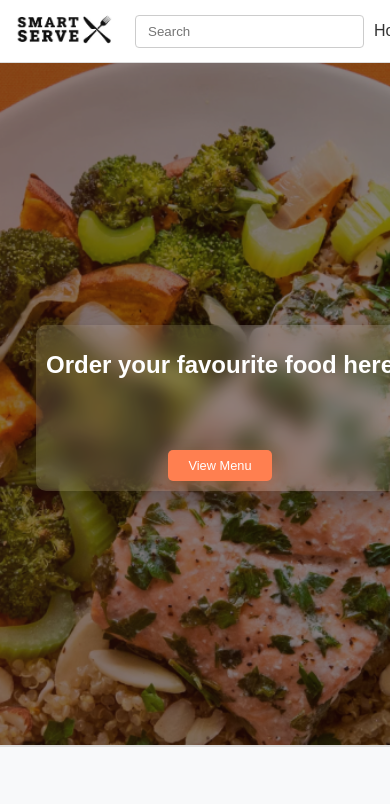
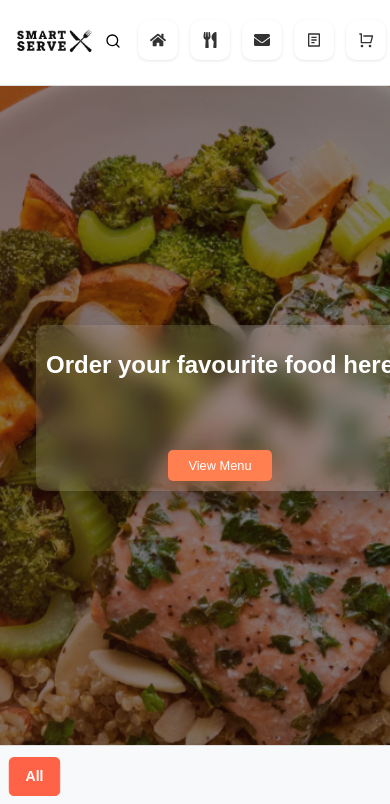
Before and after one commit to MKarthikeyanAI/SmartServing, a React (Create React App) app in the folder frontend_end_user/: page /1/menu_items in a window 390 px wide. Shown: the top 804 px of the page. Built offline with nearby package versions, Linux system fonts and the light colour scheme; no server answers.

Commit message:
changed the navbar

```diff
--- a/frontend_end_user/package.json
+++ b/frontend_end_user/package.json
@@ -16,7 +16,7 @@
     "web-vitals": "^4.2.4"
   },
   "scripts": {
-    "start": "react-scripts start",
+    "start": "react-scripts start --port 3001",
     "build": "react-scripts build",
     "test": "react-scripts test",
     "eject": "react-scripts eject"
--- a/frontend_end_user/src/api/api.js
+++ b/frontend_end_user/src/api/api.js
@@ -3,9 +3,9 @@ import axios from 'axios';
 
 // const BASE_URL = "http://localhost:5000";
 
-const BASE_URL = "https://smartserving.onrender.com";
+// const BASE_URL = "https://smartserving.onrender.com";
 
-// const BASE_URL = "https://sx935z96s4.execute-api.ap-south-1.amazonaws.com";
+const BASE_URL = "https://sx935z96s4.execute-api.ap-south-1.amazonaws.com";
 
 export const getMenuItems = async (restaurantName) => {
   try {
--- a/frontend_end_user/src/components/FooterCompany.js
+++ b/frontend_end_user/src/components/FooterCompany.js
@@ -22,7 +22,7 @@ const FooterCompany = React.forwardRef((props, ref) => (
         <div className="contact-section">
           <h3>GET IN TOUCH</h3>
           <p>+91 7708307520</p>
-          <p>contact@smart-serve.com</p>
+          <p>smartserving.com@gmail.com</p>
         </div>
       </div>
     </div>
@@ -41,7 +41,7 @@ const FooterCompany = React.forwardRef((props, ref) => (
       </a>
     </div>
     <div className="footer-bottom">
-      <p>&copy; 2025 smart-serve.com - All Rights Reserved.</p>
+      <p>&copy; 2025 smart-serving.com - All Rights Reserved.</p>
     </div>
   </footer>
 ));
--- a/frontend_end_user/src/pages/MenuPage.js
+++ b/frontend_end_user/src/pages/MenuPage.js
@@ -8,7 +8,10 @@ import "../styles/MenuPage.css";
 import { assets } from '../assets/assets.js'
 import Footer from "../components/Footer.js"; // Import the Footer component
 import LandingPage from '../components/LandingPage.js'; // Adjust the path based on your folder structure
-import { Link } from "react-scroll"; // Import Link from react-scroll
+import { Link } from "react-scroll";
+import { FiSearch } from "react-icons/fi";
+import { RiShoppingCartLine } from "react-icons/ri";
+import { FaHome, FaUtensils, FaEnvelope } from "react-icons/fa";
 
 
 
@@ -33,6 +36,7 @@ const MenuPage = ({ addToCart, cart, incrementItem, decrementItem }) => {
   const [filteredItems, setFilteredItems] = useState([]);
   const [categories, setCategories] = useState([]);
   const [activeCategory, setActiveCategory] = useState("All");
+  const [isSearchOpen, setIsSearchOpen] = useState(false);
   const [searchTerm, setSearchTerm] = useState("");
   const [modalOpen, setModalOpen] = useState(false);
 
@@ -119,32 +123,55 @@ const MenuPage = ({ addToCart, cart, incrementItem, decrementItem }) => {
           <img src={assets.logo} alt="Logo" className="logo" />
 
         </div>
+<div className="nav-links-2">
+
 <div className="search-container">
+    {!isSearchOpen && (
+      <FiSearch
+        className="search-icon"
+        onClick={() => {
+          setIsSearchOpen(true);
+          const categoriesContainer = document.getElementById("categories-container");
+          if (categoriesContainer) {
+            categoriesContainer.scrollIntoView({ behavior: "smooth" });
+          }
+        }}
+      />
+    )}
+    {isSearchOpen && (
       <input
         type="text"
         placeholder="Search your food"
         value={searchTerm}
         onChange={handleSearch}
+        onBlur={() => setIsSearchOpen(false)}
         className="search-input"
       />
+    )}
   </div>
-<div className="nav-links-2">
+ {/* Home Icon */}
  <Link
-            to="menu-page" // Scroll to the menu-page container
+    to="menu-page"
     smooth={true}
     duration={500}
     className="nav-link"
+    title="Home" // Tooltip for accessibility
   >
-            Home
+    <FaHome className="nav-icon" />
   </Link>
+
+  {/* Menu Icon */}
   <Link
     to="categories-container"
     smooth={true}
     duration={500}
     className="nav-link"
+    title="Menu" // Tooltip for accessibility
   >
-            Menu
+    <FaUtensils className="nav-icon" />
   </Link>
+
+  {/* Contact Icon */}
   <a
     href="#contact"
     onClick={(e) => {
@@ -152,9 +179,24 @@ const MenuPage = ({ addToCart, cart, incrementItem, decrementItem }) => {
       navigateToContact();
     }}
     className="nav-link"
+    title="Contact Us" // Tooltip for accessibility
   >
-  Contact Us
+    <FaEnvelope className="nav-icon" />
   </a>
+    {/* My Orders Icon */}
+    <div className="nav-link" onClick={navigateToOrders} title="My Orders">
+    <RiFileList2Line className="nav-icon" />
+  </div>
+
+  {/* Go to Cart Icon */}
+  <div className="nav-link" onClick={navigateToCart} title="Go to Cart">
+    <RiShoppingCartLine className="nav-icon" />
+  </div>
+
+  <div className="nav-link">
+    <span>₹{calculateTotal().toFixed(2)}</span>
+  </div>
+
   </div>
         <div className="cart-summary">
 
@@ -164,17 +206,6 @@ const MenuPage = ({ addToCart, cart, incrementItem, decrementItem }) => {
           onSubmit={handleModalSubmit}
         />
       )}
-          <span>Total: ₹{calculateTotal().toFixed(2)}</span>
-          <span>Items: {cart.length}</span>
-
-          {/* My Orders button with icon */}
-          <button onClick={navigateToOrders} className="orders-button">
-          <RiFileList2Line /> My Orders
-          </button>
-
-
-          <button onClick={navigateToCart} className="cart-button">Go to Cart</button>
-
         </div>
       </div>
       <LandingPage />
--- a/frontend_end_user/src/pages/MenuPages.js
+++ b/frontend_end_user/src/pages/MenuPages.js
@@ -9,6 +9,9 @@ import { assets } from '../assets/assets.js'
 import Footer from "../components/Footer.js";
 import LandingPage from '../components/LandingPage.js';
 import { Link } from "react-scroll";
+import { FiSearch } from "react-icons/fi";
+import { RiShoppingCartLine } from "react-icons/ri";
+import { FaHome, FaUtensils, FaEnvelope } from "react-icons/fa";
 
 const MenuPages = ({ addToCart, cart, incrementItem, decrementItem }) => {
   const { restaurantName, tableName } = useParams();
@@ -28,6 +31,7 @@ const MenuPages = ({ addToCart, cart, incrementItem, decrementItem }) => {
   const [activeCategory, setActiveCategory] = useState("All");
   const [searchTerm, setSearchTerm] = useState("");
   const [modalOpen, setModalOpen] = useState(false);
+  const [isSearchOpen, setIsSearchOpen] = useState(false);
 
   useEffect(() => {
     const fetchMenuItems = async () => {
@@ -111,43 +115,82 @@ const MenuPages = ({ addToCart, cart, incrementItem, decrementItem }) => {
         <div className="logo-container-1">
           <img src={assets.logo} alt="Logo" className="logo-1" />
         </div>
-        <div className="search-container-1">
+        <div className="nav-links-21">
+
+        <div className="search-container">
+            {!isSearchOpen && (
+              <FiSearch
+                className="search-icon"
+                onClick={() => {
+                  setIsSearchOpen(true);
+                  const categoriesContainer = document.getElementById("categories-container-1");
+                  if (categoriesContainer) {
+                    categoriesContainer.scrollIntoView({ behavior: "smooth" });
+                  }
+                }}
+              />
+            )}
+            {isSearchOpen && (
               <input
                 type="text"
-            placeholder="Search"
+                placeholder="Search your food"
                 value={searchTerm}
                 onChange={handleSearch}
-            className="search-input-1"
+                onBlur={() => setIsSearchOpen(false)}
+                className="search-input"
               />
+            )}
           </div>
-        <div className="nav-links-1">
+         {/* Home Icon */}
          <Link
             to="menu-page"
             smooth={true}
             duration={500}
-            className="nav-link-1"
+            className="nav-link"
+            title="Home" // Tooltip for accessibility
           >
-            Home
+            <FaHome className="nav-icon" />
           </Link>
+
+          {/* Menu Icon */}
           <Link
             to="categories-container-1"
             smooth={true}
             duration={500}
-            className="nav-link-1"
+            className="nav-link"
+            title="Menu" // Tooltip for accessibility
           >
-            Menu
+            <FaUtensils className="nav-icon" />
           </Link>
+
+          {/* Contact Icon */}
           <a
             href="#contact"
             onClick={(e) => {
-              e.preventDefault();
+              e.preventDefault(); // Prevent default anchor behavior
               navigateToContact();
             }}
-            className="nav-link-1"
+            className="nav-link"
+            title="Contact Us" // Tooltip for accessibility
           >
-            Contact Us
+            <FaEnvelope className="nav-icon" />
           </a>
+            {/* My Orders Icon */}
+            <div className="nav-link" onClick={navigateToOrders} title="My Orders">
+            <RiFileList2Line className="nav-icon" />
           </div>
+
+          {/* Go to Cart Icon */}
+          <div className="nav-link" onClick={navigateToCart} title="Go to Cart">
+            <RiShoppingCartLine className="nav-icon" />
+          </div>
+
+          <div className="nav-link">
+            <span>₹{calculateTotal().toFixed(2)}</span>
+          </div>
+
+          </div>
+
         <div className="cart-summary-1">
           {modalOpen && (
             <ModalUserDetailslogin
@@ -155,12 +198,7 @@ const MenuPages = ({ addToCart, cart, incrementItem, decrementItem }) => {
               onSubmit={handleModalSubmit}
             />
           )}
-            <span>Total: ₹{calculateTotal().toFixed(2)}</span>
-            <span>Items: {cart.length}</span>
-          <button onClick={navigateToOrders} className="orders-button-1">
-            <RiFileList2Line /> My Orders
-          </button>
-          <button onClick={navigateToCart} className="cart-button-1">Go to Cart</button>
+
         </div>
       </div>
 
--- a/frontend_end_user/src/styles/MenuPage.css
+++ b/frontend_end_user/src/styles/MenuPage.css
@@ -1,3 +1,5 @@
+
+
 .menu-page {
   display: flex;
   flex-direction: column;
@@ -20,12 +22,12 @@
 
 .categories-container {
   overflow-x: auto;
-  border-top: 2px solid #ddd; /* Top border */
+  border-top: 1px solid #ddd; /* Top border */
   white-space: nowrap;
   padding: 10px 0;
   background-color: #f8f9fa;
   border-bottom: 2px solid #ddd;
-  padding-top: 60px; /* Add padding to ensure content starts below the fixed navbar */
+  padding-top: 12px; /* Add padding to ensure content starts below the fixed navbar */
 }
 
 .categories-scroll {
@@ -35,18 +37,14 @@
 }
 
 .category-button {
-  padding: 12px 18px;
-  margin: 0 5px;
-  background-color: #fff;
-  border: 1px solid #ddd;
-  border-radius: 20px;
-  cursor: pointer;
-  transition: all 0.3s ease-in-out;
-  white-space: nowrap;
-  font-size: 15px;
-  font-weight: 500;
-  color: #1d1c1c;
-  box-shadow: 0 2px 4px rgba(0, 0, 0, 0.1);
+  background-color: #f8f8f8; /* Light background color */
+  border: 1px solid #ddd; /* Light border */
+  border-radius: 5px; /* Rounded corners */
+  padding: 10px 15px; /* Padding for text */
+  text-decoration: none; /* Remove underline */
+  color: #333; /* Dark text color */
+  margin-right: 10px; /* Spacing between buttons */
+  transition: all 0.3s ease; /* Smooth transitions for hover effects */
 }
 
 .category-button.active{
@@ -88,7 +86,8 @@
   justify-content: space-around; /* Adjust alignment */
   gap: 40px;
   padding: 0 86px; /* Optional: Add horizontal padding for better alignment */
-  margin-left: -50px;
+  margin-left: -38px;
+  padding-bottom: 30px;
 }
 
 .logo-container,
@@ -96,7 +95,7 @@
   .nav-links,
   .cart-summary {
     display: inline-block; /* Ensure each container is inline */
-    margin-right: 20px; /* Add spacing between containers */
+    margin-right: 20px;
   }
 
   .logo-container{
@@ -104,15 +103,19 @@
   }
 
   .logo {
-    max-width: 100px;
+    max-width: 80px;
   }
 
   .search-input {
-    width: 100%;
+    width: 80%;
     max-width: 300px;
     padding: 8px 12px;
     border: 1px solid #ccc;
     border-radius: 4px;
+  }
+
+  .nav-link span { /* Target the span inside .nav-link */
+    margin-left: -20px; /* Adjust the value as needed */
   }
 
   .nav-link {
@@ -123,25 +126,32 @@
   }
 
   .nav-link:hover {
-    color: #007bff;
+    color:#ff6347;
   }
 
+  .cart-summary span:first-of-type {
+    margin-right: 1rem; /* Adds space only between the two spans */
+  }
   .cart-summary span {
-    margin-right: 10px;
+    position: relative;
+    top: -10px; /* Moves the text upwards by 5px (adjust as needed) */
+    font-size: 1rem; /* Ensure a consistent font size */
+    color: #333; /* Optional: Adjust the text color */
   }
 
   .orders-button, .cart-button {
     margin-left: 10px;
     padding: 8px 12px;
     border: none;
-    background-color: #007bff;
+    background-color: #ff6347;
     color: #fff;
     border-radius: 4px;
     cursor: pointer;
+
   }
 
   .orders-button:hover, .cart-button:hover {
-    background-color: #0056b3;
+    background-color:#ff6347;
   }
 
   .cart-summary {
@@ -149,27 +159,68 @@
     margin-bottom: 17px;
   }
   .nav-links-2 {
-    margin-left: 1px;
+    display: flex;
+    justify-content: center;
+    align-items: center;
+    padding:10px;
+    margin-left:-20px;
+  }
+
+  .nav-icon {
+    vertical-align: middle;
+    margin-left: -18px;
+    margin-bottom: 5px;
+    display: flex;
+    flex-direction: column;
+    align-items: center;
+    text-decoration: none;
+    color: #333;
+    transition: all 0.3s ease;
+    padding: 12px;
+    border-radius: 10px;
+    background-color: #fff;
+    box-shadow: 0 1px 3px rgba(0, 0, 0, 0.1);
+
+  }
+  .nav-icon:hover {
+    background-color: #ff6600; /* Example hover color */
+    color: white; /* Change text color on hover */
+    transform: translateY(-0px); /* Subtle lift on hover */
   }
 
 
 @media (max-width: 768px) {
+
+
   .navbar-3 {
     display: flex;
     flex-wrap: nowrap; /* Prevent wrapping */
     overflow-x: auto; /* Enable horizontal scrolling */
     white-space: nowrap; /* Ensure content is in a single line */
     padding: 1px;
+    vertical-align: middle;
+  }
+
+  .search-input {
+    width: 50%;
+    margin-left: 100px;
   }
 
   .categories-container {
     width: 440px;
   }
 
+
+  .nav-links-2 {
+    margin-right: -15px;
+    gap: -50px;
+  }
+
   .logo-container,
   .search-container,
   .nav-links,
   .cart-summary {
+    vertical-align: middle;
     display: inline-block; /* Ensure containers are inline */
     flex: 0 0 auto; /* Prevent containers from resizing */
   }
--- a/frontend_end_user/src/styles/MenuPages.css
+++ b/frontend_end_user/src/styles/MenuPages.css
@@ -17,16 +17,26 @@
     width: 100%;
   }
 
+  .nav-links-21 {
+    display: flex;
+    justify-content: center;
+    align-items: center;
+    padding:10px;
+    margin-left:-20px;
+  }
 
+  .nav-links-21 {
+    margin-right: -15px;
+    gap: -50px;
+  }
   .categories-container-1 {
     overflow-x: auto;
-    border-top: 2px solid #ddd; /* Top border */
+    border-top: 1px solid #ddd; /* Top border */
     white-space: nowrap;
     padding: 10px 0;
-    width: 100%;
     background-color: #f8f9fa;
     border-bottom: 2px solid #ddd;
-    padding-top: 60px; /* Add padding to ensure content starts below the fixed navbar */
+    padding-top: 12px; /* Add padding to ensure content starts below the fixed navbar */
   }
 
   .categories-scroll-1 {
@@ -105,7 +115,7 @@
     }
 
     .logo-1 {
-      max-width: 100px;
+      max-width: 80px;
     }
 
     .search-input-1 {
```
Also changed, not shown: frontend_end_user/src/components/Footer.js (+7 -7 lines). Lines whose indentation alone changed are shown as unchanged.
